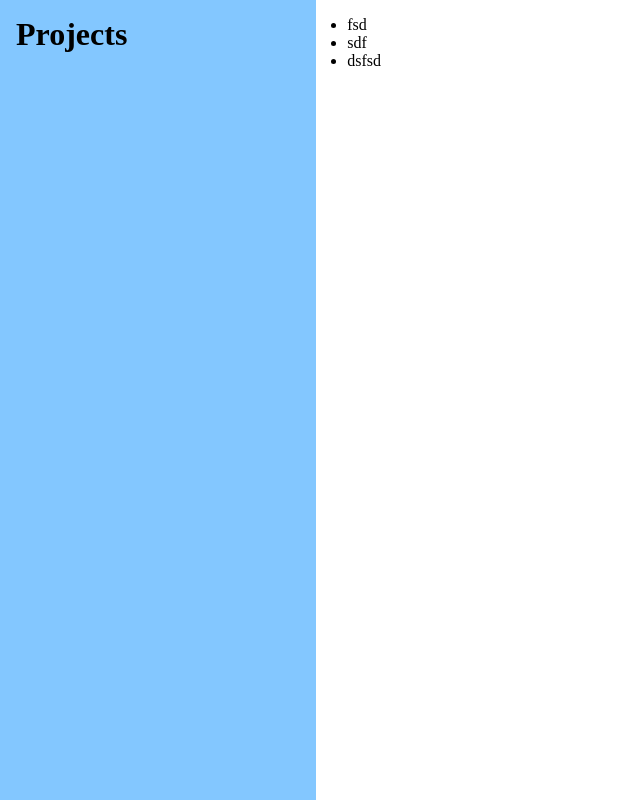
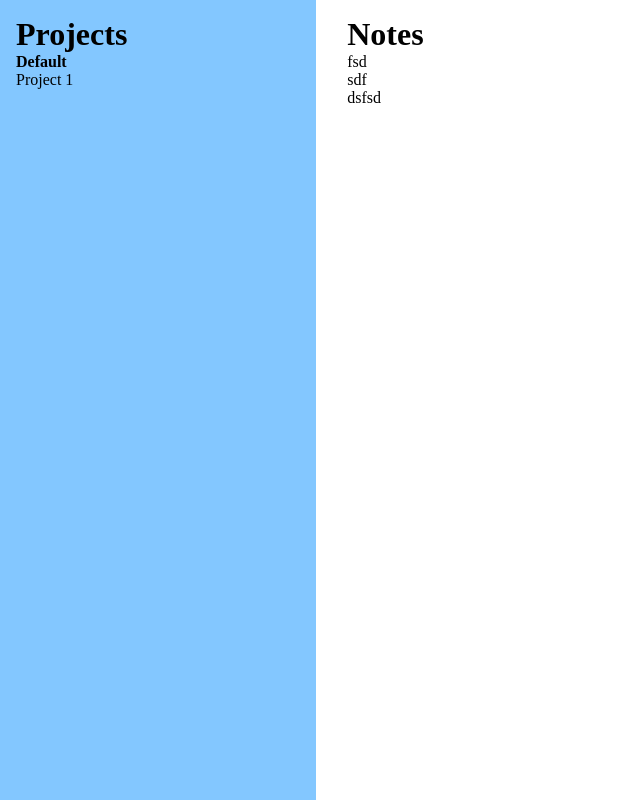
Before and after one commit to ludev84/todo-list-odin, a website built with webpack: page src/template.html in a window 1280 px wide. Shown: the whole page, without its empty margins (0-640 px from the left). Built offline with nearby package versions, Linux system fonts and the light colour scheme.

```diff
--- a/src/index.js
+++ b/src/index.js
@@ -1,2 +1,7 @@
 import "./styles.css";
-import "./projects.js"
+import Library from "./projects.js"
+
+const projects = new Library()
+projects.addProject("lala")
+projects.addTodo(projects.getProjects()[1].id, "titulo", "desc", "2026-03-29", 4)
+console.log(projects.getProjects())
--- a/src/projects.js
+++ b/src/projects.js
@@ -18,7 +18,7 @@ class Todo {
   }
 }
 
-class Library {
+export default class Library {
   constructor() {
     this.projects = []
 
@@ -51,8 +51,3 @@ class Library {
     return this.projects;
   }
 }
-
-const projects = new Library()
-projects.addProject("lala")
-projects.addTodo(projects.getProjects()[1].id, "titulo", "desc", "2026-03-29", 4)
-console.log(projects.getProjects())
--- a/src/styles.css
+++ b/src/styles.css
@@ -19,3 +19,11 @@
 #notes {
   padding: 16px;
 }
+
+ul {
+    list-style-type: none;
+}
+
+.project-selected {
+  font-weight: bold;
+}
--- a/src/template.html
+++ b/src/template.html
@@ -9,8 +9,13 @@
     <div class="container">
       <div id="projects">
         <h1>Projects</h1>
+        <ul>
+          <li class="project-selected">Default</li>
+          <li>Project 1</li>
+        </ul>
       </div>
       <div id="notes">
+        <h1>Notes</h1>
         <ul>
           <li>fsd</li>
           <li>sdf</li>
```
